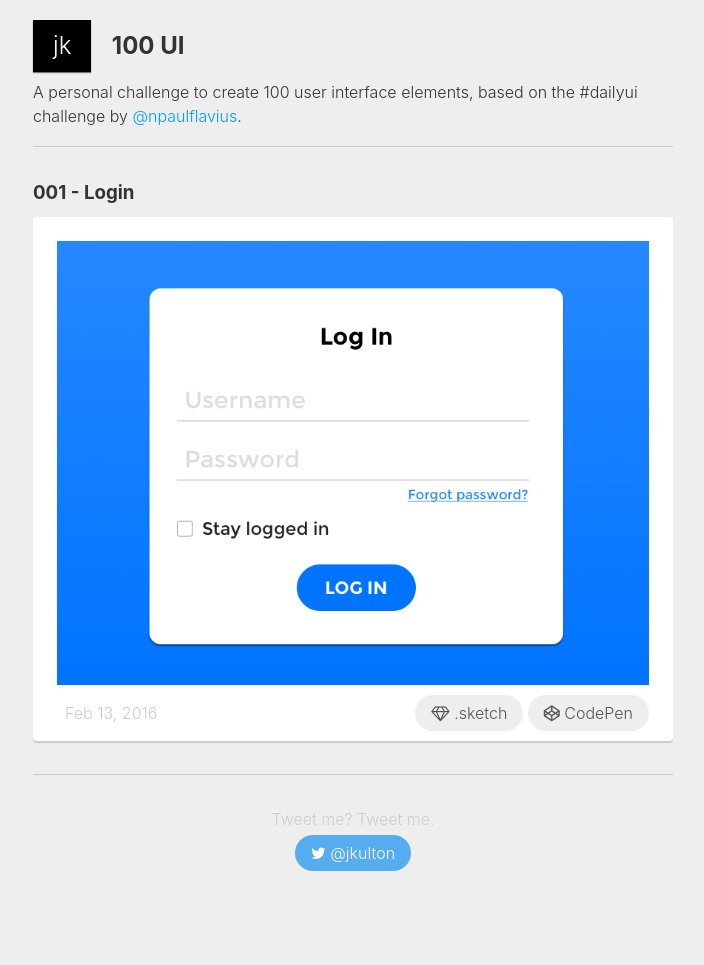
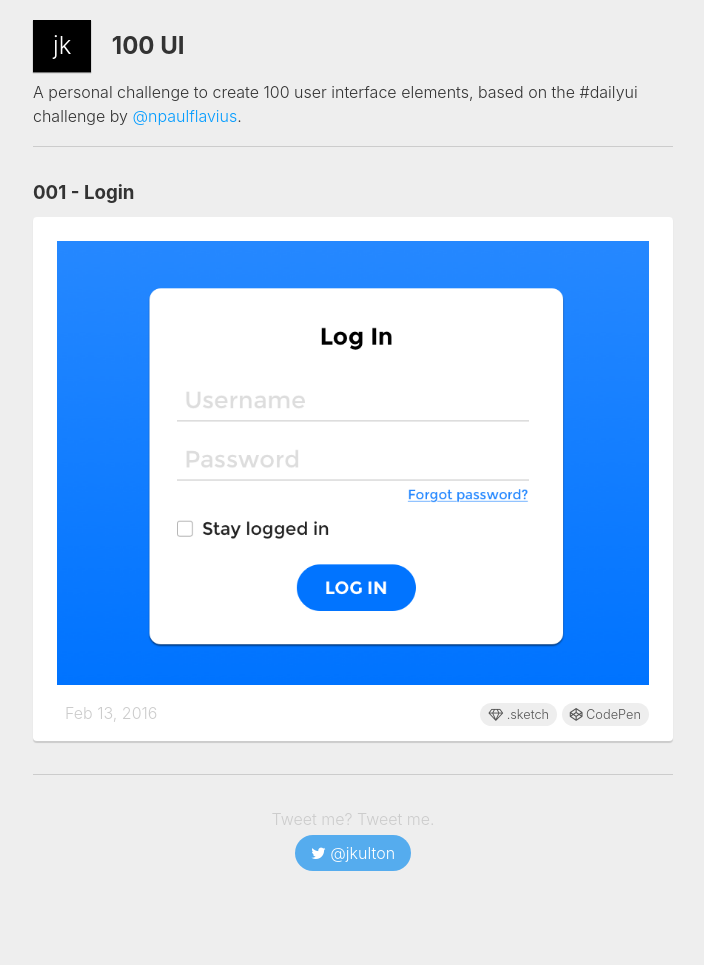
Before and after one commit to jkulton/jkulton.github.io, a Jekyll site: the page built from 100ui/index.html, in a window 1280 px wide. Shown: the whole page, without its empty margins (287-991 px from the left). Built offline with Jekyll 4.4.1, drawn with Linux system fonts in a browser that asks for light colours; nearby versions of some CDN libraries.

Commit message:
card buttons tweaks

```diff
--- a/100ui/index.html
+++ b/100ui/index.html
@@ -41,7 +41,8 @@ layout: default
 		background-color:#eee;
 		color:#555;
 		border-radius: 2rem;
-		padding:.5rem 1rem;
+		padding:.25rem .5rem;
+		font-size:.8rem;
 	}
 	.card p a:hover {
 		border:0;
```
